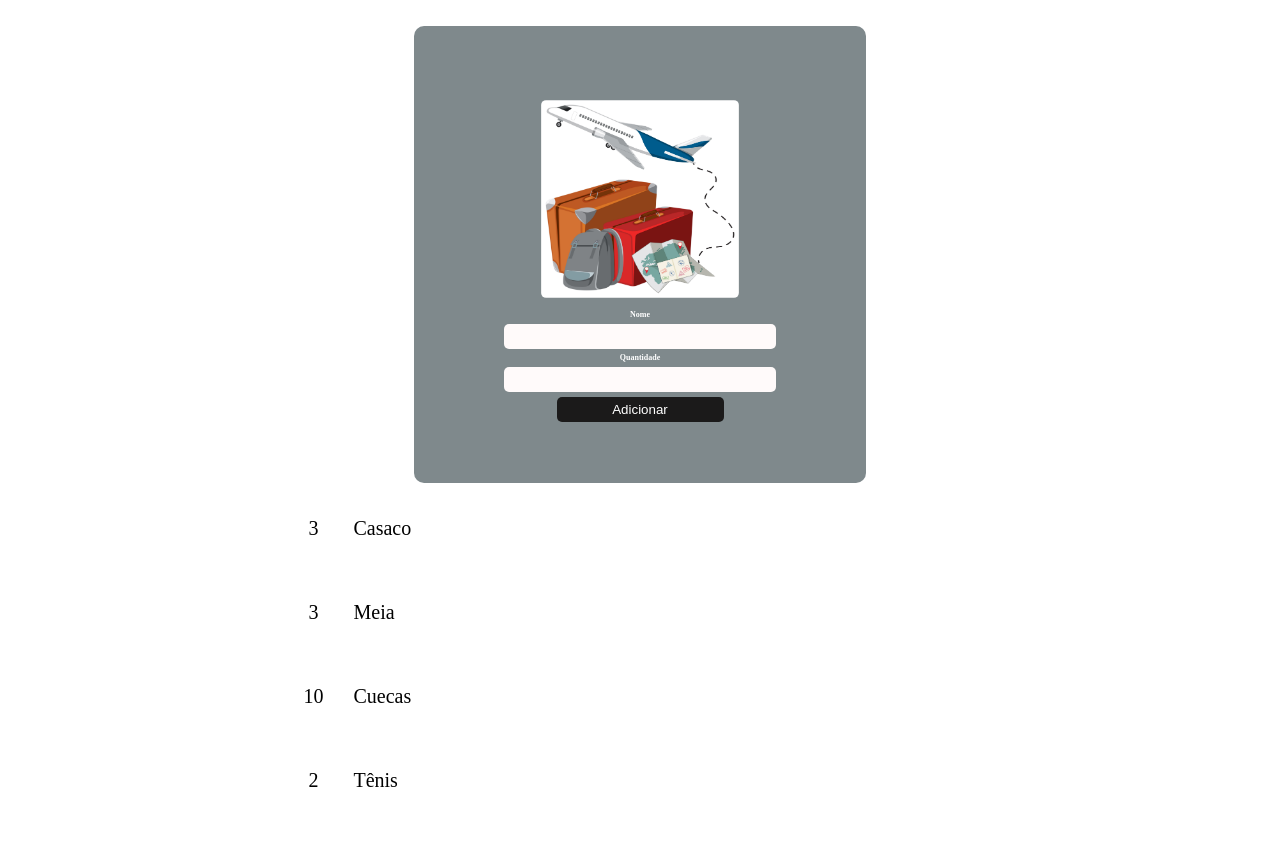
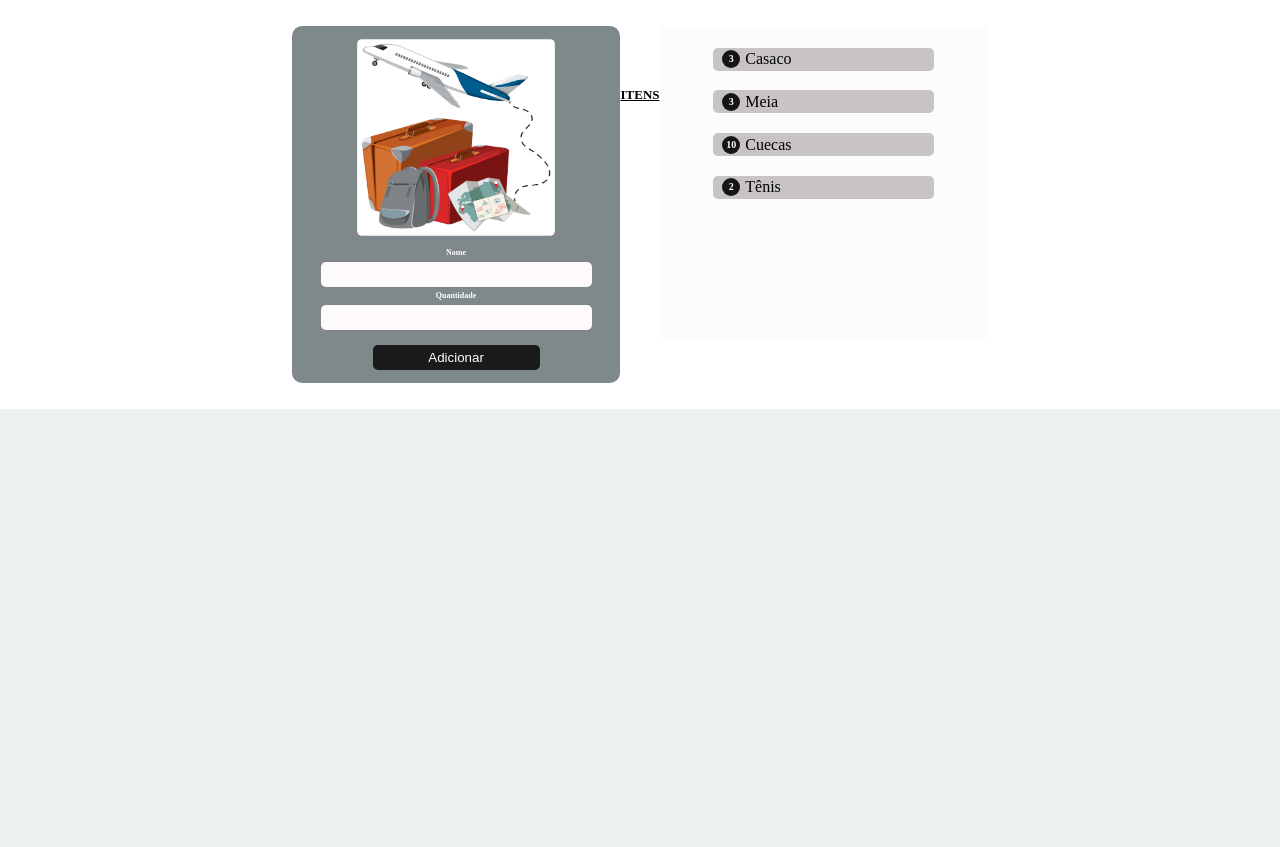
Before and after one commit to gabrielle-bertocchi/lista-viagem, a plain HTML site: page index.html in a window 1280 px wide. After the commit the page ends 800 px from the top, so only its background shows below. Drawn offline with Linux system fonts and the light colour scheme.

Commit message:
edit css and html

```diff
--- a/css/style.css
+++ b/css/style.css
@@ -12,7 +12,6 @@ body {
 }
 
 .principal {
-    padding: 5%;
     display: flex;
     flex-wrap: wrap;
     width: 328.88px;
@@ -57,46 +56,66 @@ body {
     font-weight: 700;
     font-size: 8px;
     color: #FFFFFF;
+}
+
+.cadastrar {
+    background: #1b1a1a;
+    border-radius: 5px;
+    border-style: none;
+    color: #FFFFFF;
+    cursor: pointer;
+    height: 25px;
+    margin: 3% 0 4% 0;
+    width: 167px;
+}
+
+.titulo{
+    margin: 5% 0 0 0;
+    text-decoration: line-through;
+    font-weight: 700;
+    font-size: 13px;
+    line-height: 16px;
+    text-decoration-line: underline;
+}
+
+.lista {
+    align-items: center;
+    background: #FCFCFC;
+    display: flex;
+    flex-direction: column;
+    height: 289px;
+    margin: 0;
+    padding: 1% 0;
+    width: 328.88px;
+}
+
+.item {
+    align-items: center;
+    background: #C8C4C4;
+    border-radius: 5px;
+    display: flex;
+    height: 23px;
+    gap: 5px;
+    margin: 3% 0;
+    width: 221px;
+    text-align: center;
+    color: #000000;
+
 
 }
 
-.cadastrar {
-    width: 167px;
-    height: 25px;
-    left: 104px;
-    top: 314px;
-    background: #1b1a1a;
-    border-radius: 5px;
-    cursor: pointer;
-    border-style: none;
-    color: #FFFFFF;
-}
-
-.lista {
-    margin: 0;
-    padding: 1%;
-}
-
-.item {
-    list-style: none;
-    padding: 0.6em 2em;
-    background: #FFFFFF;
-    border-radius: 10px;
-    margin: 0 0 1em;
-    width: 100%;
-    box-sizing: border-box;
-    display: inline-flex;
-    align-items: center;
-    gap: 1em;
-    font-size: 20px;
-}
-
 .item strong {
+    margin: 0 0 0 4%;
     border-radius: 50%;
-    display: flex;
-    align-items: center;
-    justify-content: center;
     width: 40px;
     height: 40px;
     font-weight: 400;
+    width: 18px;
+    height: 18px;
+    background: #161515;
+    font-weight: 700;
+    font-size: 10px;
+    line-height: 18px;
+    color: #FFFFFF;
+
 }
--- a/index.html
+++ b/index.html
@@ -18,7 +18,6 @@
             <div class="mochila">
                 <img class="img-vacation" src="./imagens/x1jg_vsos_211025.jpg" alt="">
             </div>
-
             <form action="" class="adicionar">
                 <label for="item">Nome</label>
                 <input class="input" type="text" name="nome" id="nome">
@@ -27,7 +26,7 @@
                 <input type="submit" value="Adicionar" class="cadastrar">
             </form>
         </div>
-
+        <h1 class="titulo">ITENS</h1>
         <ul class="lista">
             <li class="item"><strong>3</strong>Casaco</li>
             <li class="item"><strong>3</strong>Meia</li>
```
